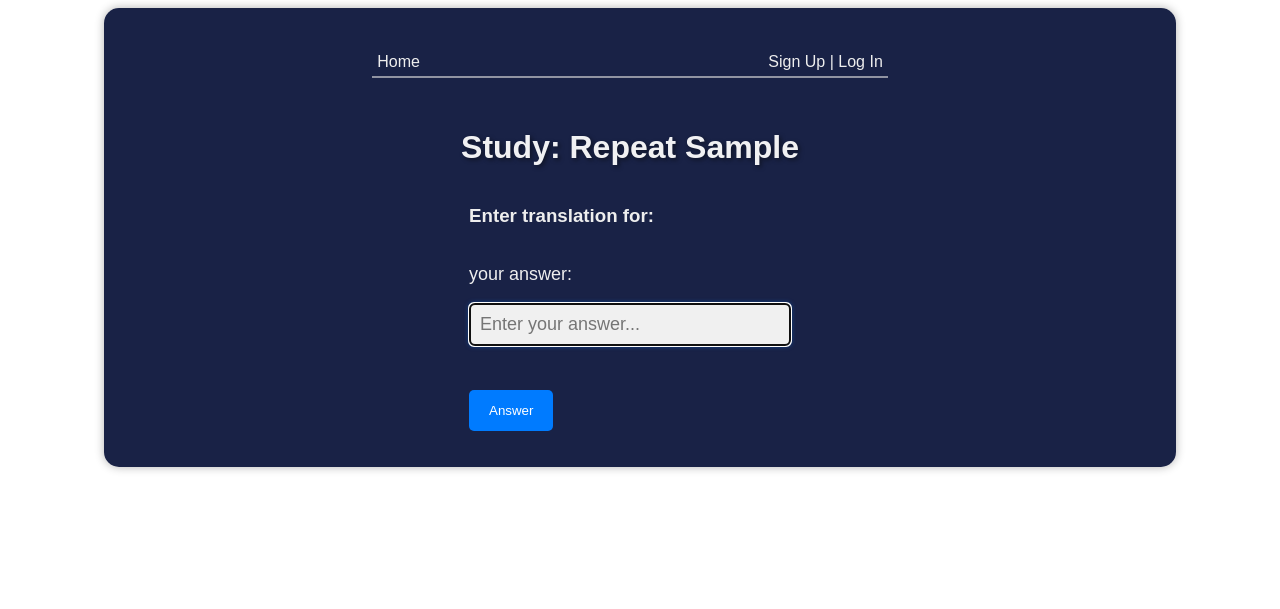
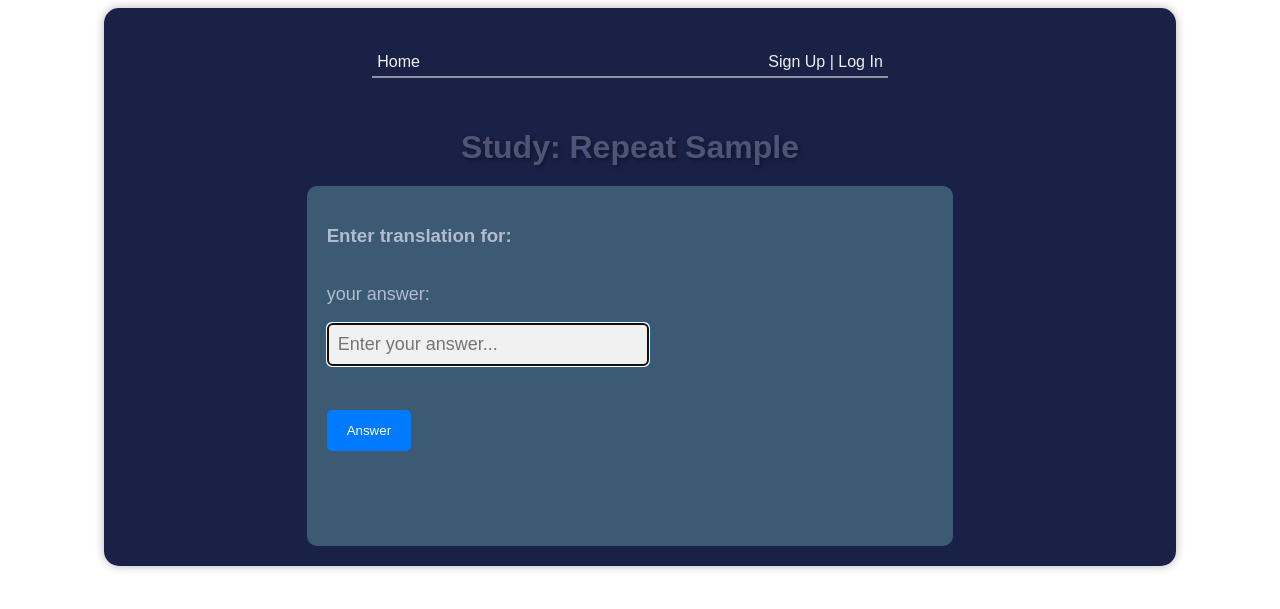
Before and after one commit to F-redy/assistant_in_learning_new_words, a Django app: a page that uses templates/base.html in a window 1280 px wide. Shown: the top 609 px of the page. Run offline with Django 4.2, Linux system fonts and the light colour scheme; tables that the repository leaves empty hold one stand-in row (values such as "Sample post").

Commit message:
change styles

```diff
--- /dev/null
+++ b/static/my_project/css/study_repeat.css
@@ -0,0 +1,40 @@
+.content-box {
+    display: flex;
+    /*justify-content: center;*/
+    /*align-items: center;*/
+    flex-direction: column; /* Переключаемся на вертикальное расположение элементов */
+    align-items: flex-start;
+    width: 60%;
+    height: 320px;
+    background-color: #3c5a73;
+    overflow: hidden;
+    border-radius: 10px;
+    border: none;
+    padding: 20px;
+    margin: auto;
+}
+
+.translation-box {
+    text-align: left;
+    margin-bottom: 10px;
+}
+
+.label-box {
+    font-size: 18px;
+    align-self: flex-end;
+}
+
+.sticky-box {
+    position: sticky;
+    top: 0;
+    background-color: rgba(18, 27, 65, 0.15);
+    padding: 10px; /* Отступ для улучшения внешнего вида */
+}
+
+.color-translation-title {
+    color: rgba(208, 213, 229, 0.8);
+}
+
+.title-color {
+    color: rgba(105, 108, 148, 0.7);
+}
--- a/static/my_project/css/styles.css
+++ b/static/my_project/css/styles.css
@@ -104,19 +104,3 @@ button {
 .text-center {
     text-align: center;
 }
-
-.label-box {
-    font-size: 18px;
-}
-
-.content-box {
-    display: flex;
-    justify-content: center;
-}
-
-.sticky-box {
-    position: sticky;
-    top: 0;
-    background-color: rgba(18, 27, 65, 0.15);
-    padding: 10px; /* Отступ для улучшения внешнего вида */
-}
```
